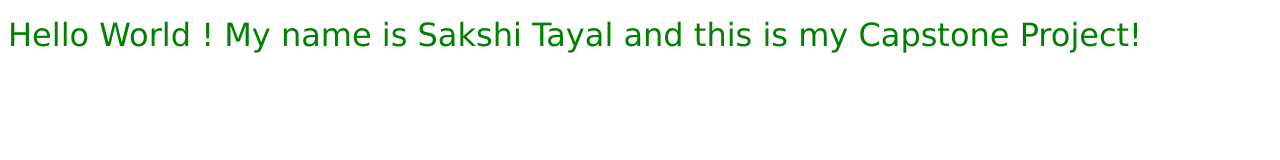
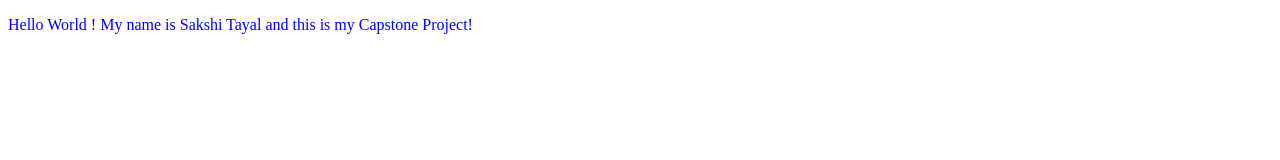
Before and after one commit to tayalsakshi2619/Capstone-Project, a plain HTML site: page Green-Container/index.html in a window 1280 px wide. Drawn offline with Linux system fonts and the light colour scheme.

Commit message:
Update index.html

```diff
--- a/Green-Container/index.html
+++ b/Green-Container/index.html
@@ -4,6 +4,6 @@
 	<title>Udacity Cloud DevOps Engineer Nanodegree Program</title>
 </head>
 <body>
-<p> <font size="6" face="verdana" color="green">Hello World ! My name is Sakshi Tayal and this is my Capstone Project!</font></p>
+<p style="color:blue;">Hello World ! My name is Sakshi Tayal and this is my Capstone Project!</p>
 </body>
 </html>
```
